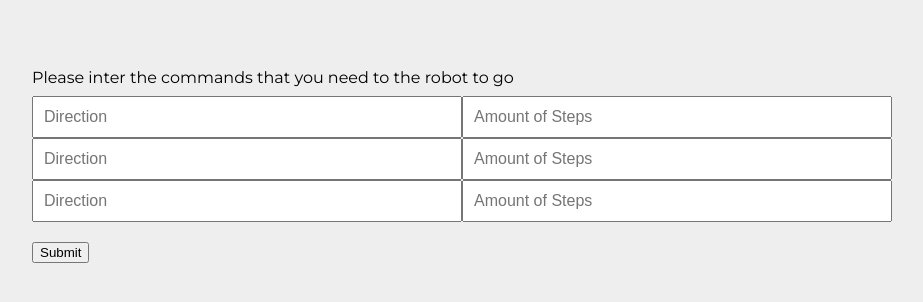
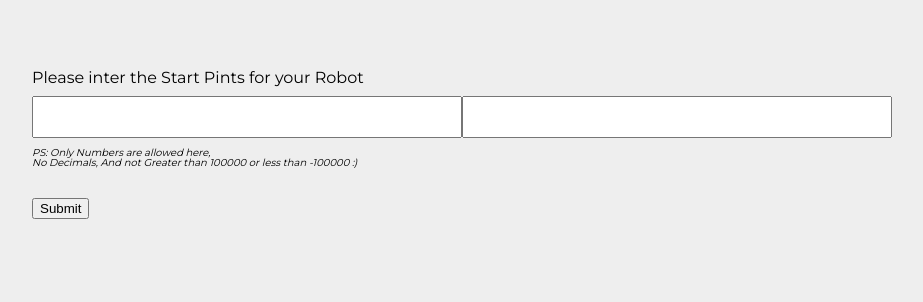
Before and after one commit to mo-fouad/robo-app, a React (Create React App) app: page /step-two in a window 1280 px wide. Shown: the top 302 px of the page, without its empty margins (178-1101 px from the left). Built offline with nearby package versions, Linux system fonts and the light colour scheme.

Commit message:
adding Step 2

```diff
--- a/package.json
+++ b/package.json
@@ -8,7 +8,6 @@
     "@testing-library/user-event": "^7.1.2",
     "react": "^16.12.0",
     "react-dom": "^16.12.0",
-    "react-hook-form": "^4.7.2",
     "react-router-dom": "^5.1.2",
     "react-scripts": "3.3.0"
   },
--- a/src/components/FormSteps/StepOne.jsx
+++ b/src/components/FormSteps/StepOne.jsx
@@ -1,73 +1,51 @@
-import React from 'react';
-import { withRouter } from 'react-router-dom'
-import {useForm} from 'react-hook-form'
+import React, {useState, useRef} from 'react';
+import {withRouter} from 'react-router-dom'
 
 function StepOne(props) {
-    console.log(props);
 
     const {getData} = props;
 
-    const {register, handleSubmit, errors} = useForm();
-    const onSubmit = data => {
-        getData(data);
-        props.history.push('/step-two');
+    const [numOfCommands, setNumOfCommands] = useState(0);
+    const inputEl = useRef(null);
+
+    // Handel Number of Commands Change
+    const handelCommandsChange = (val) => {
+        const re = /^[0-9\b]+$/;
+        if (val === '' || re.test(val)) {
+            setNumOfCommands(val)
+        }
+    };
+
+    // Handel Input foucs
+    const handelFoucsChange = () => {
+        inputEl.current.className = "input"
+        setNumOfCommands("")
+    };
+
+    const handelSubmit = (event) => {
+        event.preventDefault();
+        if (numOfCommands === "" || numOfCommands < 1) {
+            inputEl.current.className = "input input-red"
+        } else {
+            getData(numOfCommands);
+            props.history.push('/step-two');
+        }
     };
 
     return (
-        <form onSubmit={handleSubmit(onSubmit)}>
+        <form onSubmit={handelSubmit}>
             <div className="row step-form-row">
                 <label>please inter number of Commands Here</label>
-                <input name="NumbersOfCommands"
+                <input type="text"
+                       ref={inputEl}
                        className="input"
-                       ref={register({
-                           required: true,
-                           maxLength: 20, pattern: {
-                               value: /^[1-9\b]+$/,
-                               message: "invalid commands number"
-                           }
-                       })}
-                       placeholder="number of commads"
+                       onFocus={(e) => handelFoucsChange(e.target)}
+                       onChange={(e) => handelCommandsChange(e.target.value)}
+                       value={numOfCommands}
                 />
-                {errors.NumbersOfCommands &&
-                <p className="input-error">
-                    {errors.NumbersOfCommands.message}
-                </p>
-                }
+                <p className="input-note">PS, Only <b> Positive Numbers </b> are allowed here</p>
             </div>
-            <div className="row step-form-row">
-                <label htmlFor="">Please inter the Starting Point</label>
-                <input name="startInX"
-                       className="input input-half"
-                       ref={register({
-                           required: true,
-                           maxLength: 20, pattern: {
-                               value: /^[\d ()+-]+$/,
-                               message: "invalid Start Point"
-                           }
-                       })}
-                       placeholder="Start Point X"
-                />
-
-                {errors.startInX &&
-                <p className="input-error">{errors.startInX.message}</p>}
-
-                <input name="startInY"
-                       className="input input-half"
-                       ref={register({
-                           required: true,
-                           maxLength: 20, pattern: {
-                               value: /^[\d ()+-]+$/,
-                               message: "invalid Start Point"
-                           }
-                       })}
-                       placeholder="Start Point Y"
-                />
-
-                {errors.startInY &&
-                <p className="input-error">{errors.startInY.message}</p>}
-
-            </div>
-            <input type="submit"/>
+            <button>Next</button>
         </form>
     );
 }
--- a/src/components/FormSteps/StepTwo.jsx
+++ b/src/components/FormSteps/StepTwo.jsx
@@ -1,57 +1,61 @@
-import React from 'react';
-import {Link} from "react-router-dom";
-import {useForm} from 'react-hook-form'
+import React, {useRef, useState} from 'react';
 
 function StepTwo(props) {
-    const {NumOfCommands} = props;
 
-    let commandsDirections = [];
+    let commandsDirections = {x: '', y: ''};
 
-    for (let i = 0; i < NumOfCommands; i++) {
-        commandsDirections.push({direction: "", distance: ""})
-    }
+    const inputX = useRef(null);
+    const inputY = useRef(null);
+
+    const [StarX, setStarX] = useState("");
+    const [StarY, setStarY] = useState("");
+
+    const regTest = /^[0-9]*$/; // test for your Inputs
+
+    const handelXChange = (val) => {
+        setStarX(val);
+    };
 
 
-    const {register, handleSubmit, errors} = useForm();
-    const onSubmit = data => {
-        console.log(data)
+    const handelYChange = (val) => {
+        setStarY(val);
     };
+    const handelSubmit = data => {
+    };
+    console.log(StarX);
+    return (
+        <form onSubmit={handelSubmit}>
+            <div className="row step-form-row">
+                <label htmlFor="">
+                    Please inter the Start Pints for your Robot
+                </label>
 
-    return (
-        <form onSubmit={handleSubmit(onSubmit)}>
-            <div className="row step-form-row">
-                <label htmlFor="">Please inter the commands that you need to the robot to go</label>
-                {
-                    commandsDirections.map((ele, index) =>
-                        <div  key={index}>
-                            <input name={ele.index}
-                                   className="input input-half"
-                                   ref={register({
-                                       required: true,
-                                       maxLength: 20, pattern: {
-                                           value: /^[E|W|N|S]+$/,
-                                           message: "invalid Direction command"
-                                       }
-                                   })}
-                                   placeholder="Direction"
-                            />
+                <input type="number"
+                       required
+                       ref={inputX}
+                       min="-100000"
+                       max="100000"
+                       step="1"
+                       className="input input-half"
+                       onChange={event => handelXChange(event.target.value)}
+                       value={StarX}
+                />
 
-                            <input name="startInX"
-                                   className="input input-half"
-                                   ref={register({
-                                       required: true,
-                                       maxLength: 20, pattern: {
-                                           value: /^[\d ()+-]+$/,
-                                           message: "invalid Start Point"
-                                       }
-                                   })}
-                                   placeholder="Amount of Steps"
-                            />
-                        </div>
-                    )
-                }
+                <input type="text"
+                       required
+                       ref={inputY}
+                       min="-100000"
+                       max="100000"
+                       step="1"
+                       className="input input-half"
+                       onChange={(e) => handelYChange(e.target.value)}
+                       value={StarY}
+                />
 
-
+                <p className="input-note">
+                    PS: Only Numbers are allowed here, <br/>
+                    No Decimals, And not Greater than 100000 or less than -100000 :)
+                </p>
             </div>
             <input type="submit"/>
         </form>
--- a/src/scss/ui-elemetns/inputs.scss
+++ b/src/scss/ui-elemetns/inputs.scss
@@ -17,6 +17,12 @@ label {
     width: 50%;
   }
 
+  &[type=number]::-webkit-inner-spin-button,
+  &[type=number]::-webkit-outer-spin-button {
+    -webkit-appearance: none;
+    margin: 0;
+  }
+
   &-error {
     position: fixed;
     bottom: 10px;
@@ -29,4 +35,20 @@ label {
     font-size: 14px;
     font-style: italic;
   }
+
+  &-input {
+    font-size: 10px;
+    margin: 10px 0;
+    font-style: italic;
+    color: #717171;
+  }
+  &-note{
+    font-size: 10px;
+    font-style: italic;
+    margin: 10px 0;
+  }
+
+  &-red {
+    border: 1px solid #ff5050;
+  }
 }
```
Also changed, not shown: src/components/FormSteps/StepThree.jsx (added), 1 other file (tests, documents, lock files or other folders).
